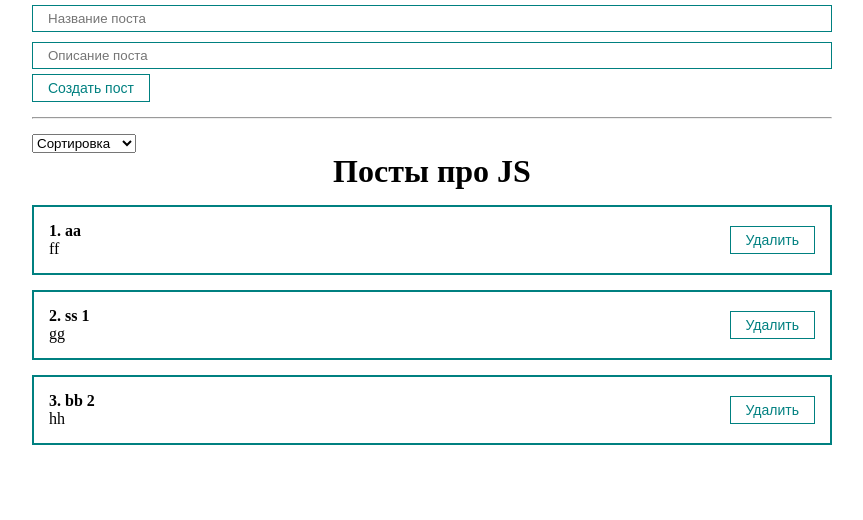
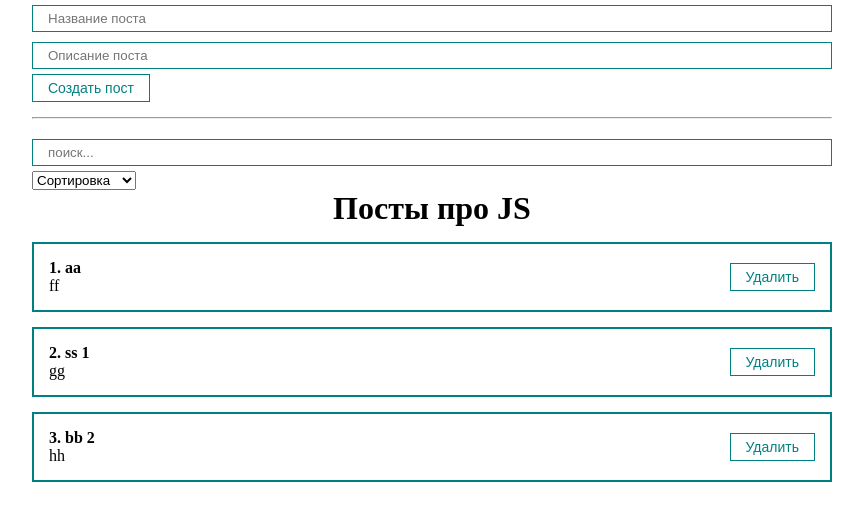
Before and after one commit to IakovYakovlev/TypescriptTest, a React (Create React App) app: page / in a window 1280 px wide. Shown: the top 520 px of the page, without its empty margins (208-1071 px from the left). Built offline with nearby package versions, Linux system fonts and the light colour scheme.

Commit message:
поиск

```diff
--- a/src/App.tsx
+++ b/src/App.tsx
@@ -1,4 +1,4 @@
-import { useState, useRef } from 'react';
+import { useState, useRef, useMemo } from 'react';
 import PostForm from './Component/PostForm';
 import PostList from './Component/PostList';
 import MyButton from './Component/UI/button/MyButton';
@@ -14,6 +14,20 @@ function App() {
   ])
 
   const [selectedSort, setSelectedSort] = useState('');
+  const [searchQuery, setSearchQuery] = useState('');
+
+  const sortedPosts = useMemo(() => {
+    console.log('ОТРАБОТАЛА ФУНКЦИЯ СОРТЕД ПОСТОВ')
+    if(selectedSort) {
+      return [...posts].sort((a: any, b: any) => a[selectedSort].localeCompare(b[selectedSort]));
+    } else {
+      return posts;
+    }
+  }, [selectedSort, posts]);
+
+  const sortedAndSearctedPosts = useMemo(() => {
+    return sortedPosts.filter(post => post.title.toLowerCase().includes(searchQuery));
+  }, [searchQuery, sortedPosts]);
 
   const createPost = (newPost: any) => {
     setPosts([...posts, newPost]);
@@ -26,7 +40,6 @@ function App() {
 
   const sortPosts = (sort: string) => {
     setSelectedSort(sort);
-    setPosts([...posts].sort((a: any, b: any) => a[sort].localeCompare(b[sort])))
   }
 
   return(
@@ -34,6 +47,11 @@ function App() {
       <PostForm create={createPost}/>
       {/* Отделяем форму от выпадающего списка */}
       <hr style={{margin: '15px 0'}} />
+      <MyInput
+        value={searchQuery}
+        onChange={(e: any) => setSearchQuery(e.target.value)}
+        placeholder="поиск..."
+      />
       <div>
         <MySelect
           value={selectedSort}
@@ -45,8 +63,8 @@ function App() {
           ]}
         />
       </div>
-      {posts.length !== 0
-        ? <PostList remove={removePost} posts={posts} title='Посты про JS' />
+      {sortedAndSearctedPosts.length !== 0
+        ? <PostList remove={removePost} posts={sortedAndSearctedPosts} title='Посты про JS' />
         : <h1 style={{textAlign: 'center'}}>Посты не найдены!!!</h1>
       }
     </div>
```
